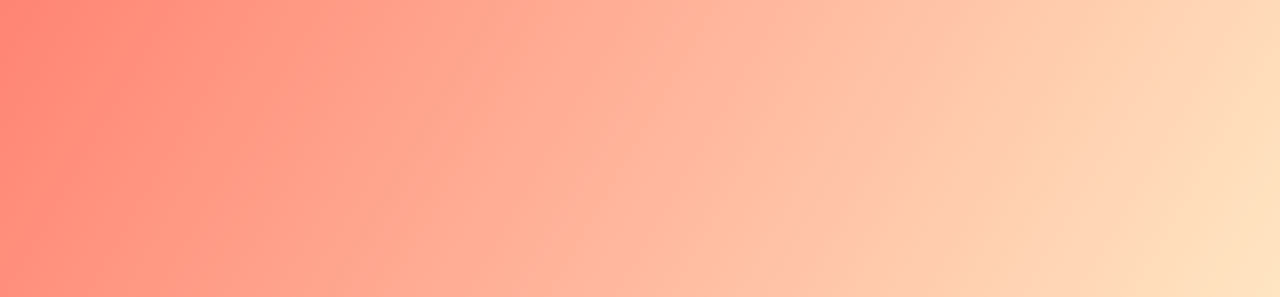
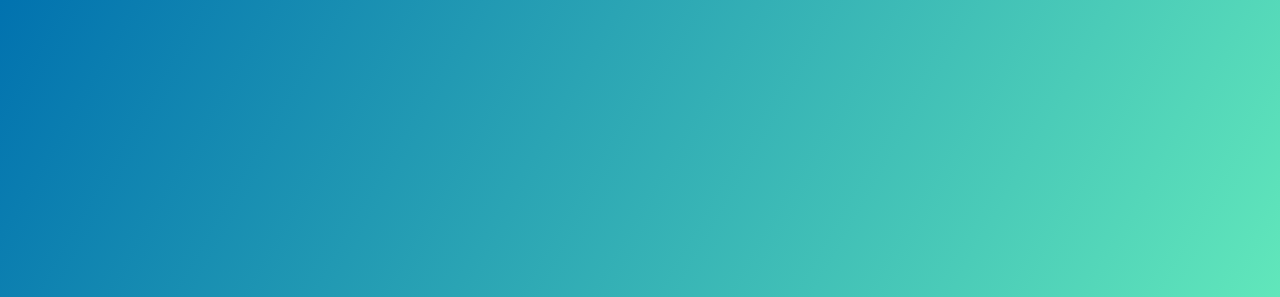
Before and after one commit to btwSanToS/RelogioDigital, a plain HTML site: page assets/index.html in a window 1280 px wide. Shown: the top 297 px of the page. Drawn offline with nearby package versions, Linux system fonts and the light colour scheme.

Commit message:
Azure fixado como padrão

```diff
--- a/assets/css/style.css
+++ b/assets/css/style.css
@@ -15,8 +15,8 @@ body {
     /*background: linear-gradient(120deg, #0700DE, #DDFFC9);*/
     /*background: linear-gradient(120deg, #103CE7, #64E9FF);*/
     /*background: linear-gradient(120deg, #FF4066, #FFF16A);*/
-    /*background: linear-gradient(120deg, #0172AF, #74FEBD);*/
-    background: linear-gradient(120deg, #FF8473, #FFF9D2);
+    background: linear-gradient(120deg, #0172AF, #74FEBD);
+    /*background: linear-gradient(120deg, #FF8473, #FFF9D2);*/
     display: flex;
     align-items: center;
     justify-content: center;
```
